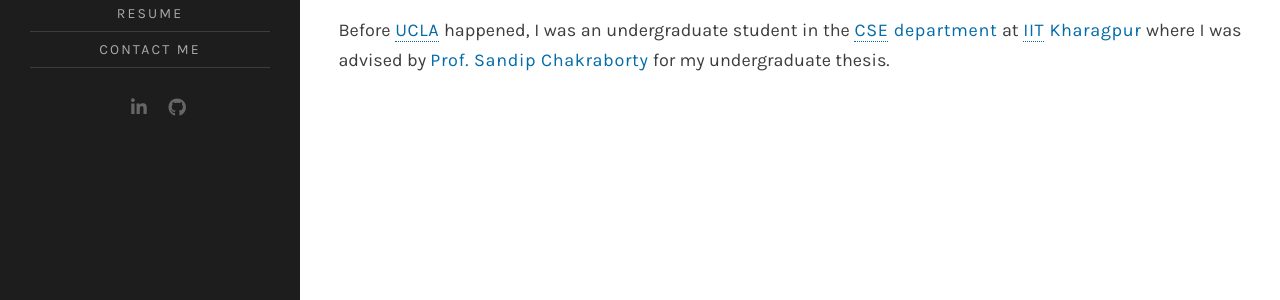
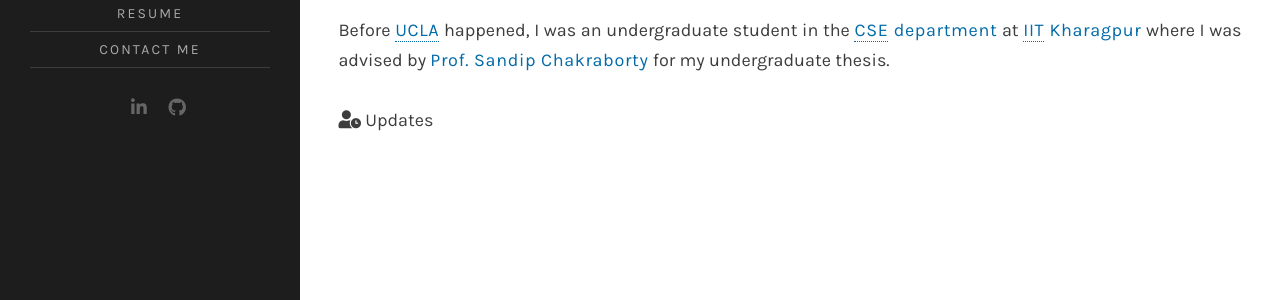
Before and after one commit to SivaKesava1/sivakesava1.github.io, a Jekyll site: the page built from index.md, in a window 1280 px wide. Shown: the part 422-722 px from the top of the page. Built offline with Jekyll 4.4.1, drawn with Linux system fonts in a browser that asks for light colours; nearby versions of some CDN libraries; a style sheet for code colours, icons or effects is not loaded.

Commit message:
Started updates

```diff
--- /dev/null
+++ b/_includes/updates.md
@@ -0,0 +1,3 @@
+
+
+<i class="fa fa-fw fa-user-clock"></i> Updates
--- a/index.md
+++ b/index.md
@@ -19,9 +19,10 @@ My projects in network verification have been in colloboration with [Ryan Becket
 
 Before [UCLA] happened, I  was an undergraduate student in the [CSE department][CS@IITKGP] at [IIT Kharagpur] where I was advised by [Prof. Sandip Chakraborty][Sandip Chakraborty] for my undergraduate thesis.
 
-
 {% include common_abbrv.md %}
 
 {% include common_links.md %}
 </div>
+
+{% include updates.md %}
 </main>
```
